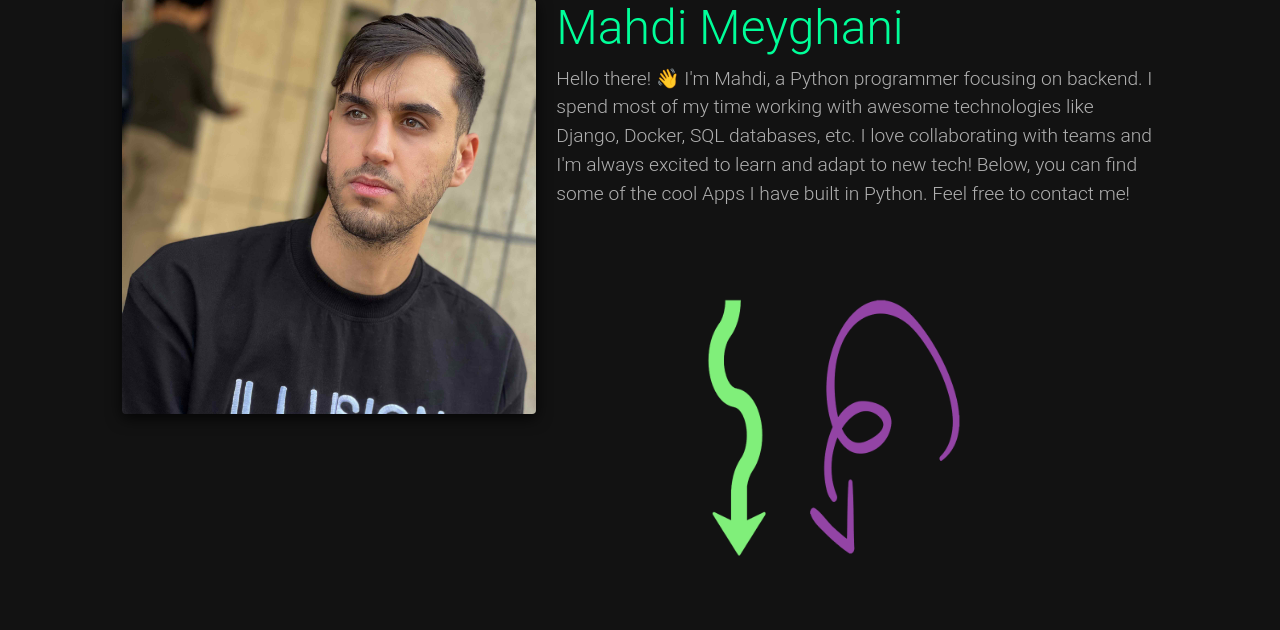
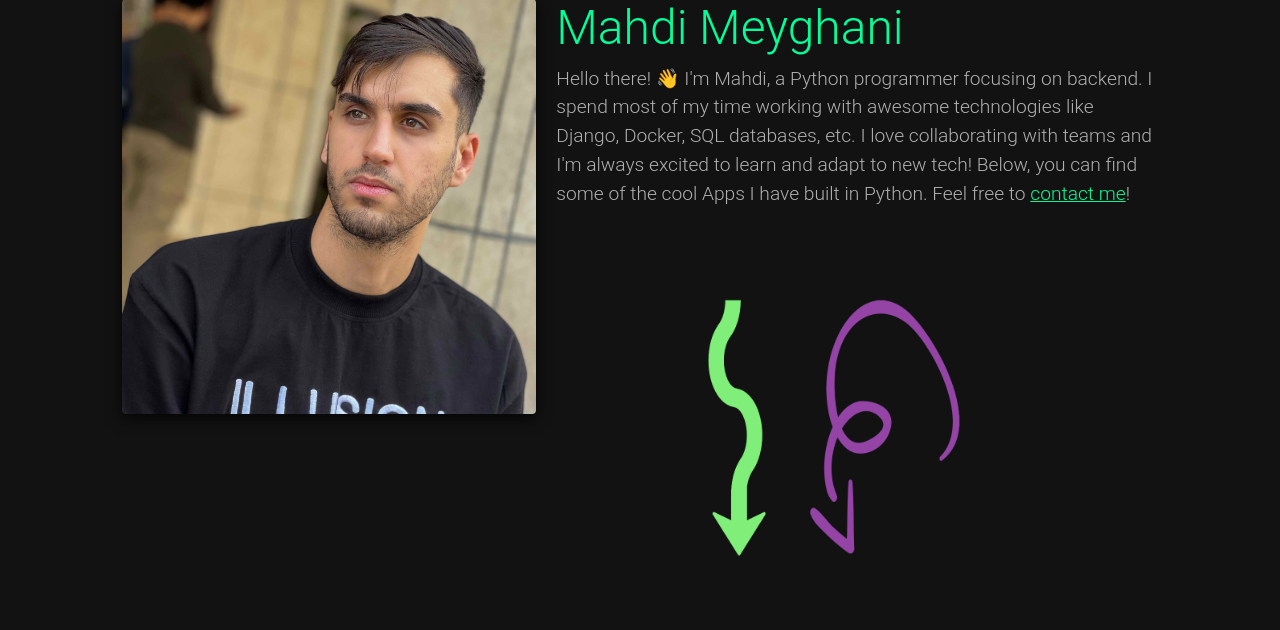
Before and after one commit to Mahdi-Meyghani/Django-Personal-Website, a Django app: page / in a window 1280 px wide. Shown: the part 105-735 px from the top of the page. Run offline with Django 5.2, Linux system fonts and the light colour scheme; data comes from the database, SQL or seed files in the repository; some libraries are stand-ins or nearby versions.

Commit message:
Add 'contact' link to 'contact me' text in hme in the description

```diff
--- a/static/portfolio_website/style.css
+++ b/static/portfolio_website/style.css
@@ -250,3 +250,15 @@ body {
     border-color: #ff4444;
     color: #ff4444;
 }
+
+/* Links */
+/* Custom Link Styling */
+.custom-link {
+    color: #00ff99;
+    text-decoration: underline;
+    transition: color 0.3s ease;
+}
+
+.custom-link:hover {
+    color: #00ccff;
+}
--- a/templates/portfolio_website/home.html
+++ b/templates/portfolio_website/home.html
@@ -12,7 +12,9 @@
             </div>
             <div class="right-content">
                 <h1 class="display-4">Mahdi Meyghani</h1>
-                <p class="lead">Hello there! 👋 I'm Mahdi, a Python programmer focusing on backend. I spend most of my time working with awesome technologies like Django, Docker, SQL databases, etc. I love collaborating with teams and I'm always excited to learn and adapt to new tech! Below, you can find some of the cool Apps I have built in Python. Feel free to contact me!</p>
+                <p class="lead">
+                    Hello there! 👋 I'm Mahdi, a Python programmer focusing on backend. I spend most of my time working with awesome technologies like Django, Docker, SQL databases, etc. I love collaborating with teams and I'm always excited to learn and adapt to new tech! Below, you can find some of the cool Apps I have built in Python. Feel free to <a href="{% url 'contact' %}" class="custom-link">contact me</a>!
+                </p>
                 <div class="arrow-container mb-4">
                     <img src="{% static 'portfolio_website/pictures/arrow.png' %}" alt="Arrow" class="img-arrow">
                 </div>
```
